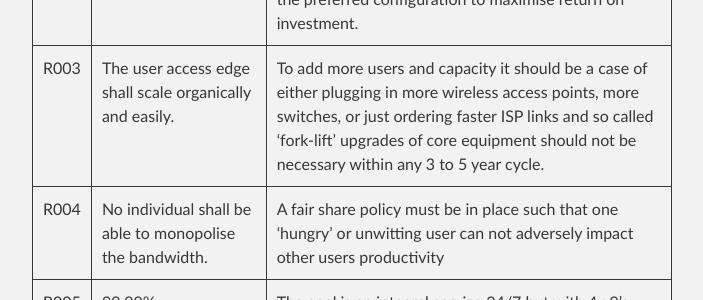
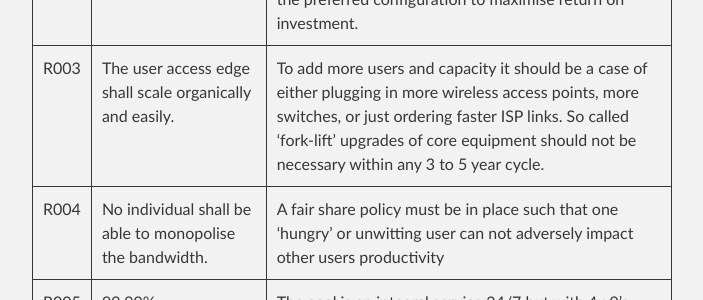
Before and after one commit to podomere/ond, a Jekyll site: the page built from ond-00001/ond-00001.md, in a window 1280 px wide and 900 px high, scrolled down 1347 px. Shown: the part 202-502 px from the top of the window, without its empty margins (288-991 px from the left). Built offline with Jekyll 4.4.1, drawn with Linux system fonts in a browser that asks for light colours.

Commit message:
Updated for requirement R003

```diff
--- a/ond-00001/ond-00001.md
+++ b/ond-00001/ond-00001.md
@@ -22,7 +22,7 @@ The overall goal is to catalyse community sharing and accelerated access to free
 | ----- |:-------------|:-----|
 | R001 | 40-1000 Devices | In 2014 we see about 1 to 4 IP addresses/devices per user (but on average about 1.5 or 2 IPs) thus we are building for organisations with a minimum of 10 users and a maximum of 1000 thus we could see up to 2500 devices in a medium sized network. This 2500 shall be our notional upper bound for this design though it in no way precludes the configuration being used for smaller environments. |
 | R002 | Dual redundant ISP links/connectivity | No ISP has 100% uptime thus dual ISP links helps to increase network uptime/reachability. Active/active is the preferred configuration to maximise return on investment. |
-| R003 | The user access edge shall scale organically and easily. | To add more users and capacity it should be a case of either plugging in more wireless access points, more switches, or just ordering faster ISP links and so called 'fork-lift' upgrades of core equipment should not be necessary within any 3 to 5 year cycle. |
+| R003 | The user access edge shall scale organically and easily. | To add more users and capacity it should be a case of either plugging in more wireless access points, more switches, or just ordering faster ISP links. So called 'fork-lift' upgrades of core equipment should not be necessary within any 3 to 5 year cycle. |
 | R004 | No individual shall be able to monopolise the bandwidth.| A fair share policy must be in place such that one 'hungry' or unwitting user can not adversely impact other users productivity|
 | R005 | 99.99% uptime/availability | The goal is an integral service 24/7 but with 4x 9's availability there is 52.56 minutes downtime allowed per year (excluding planned maintenance and even then maintenance should minimise any and all service impact). The aim is to get MTBF-> ∞,and MTTR->0 whilst also ensuring that data and services are always assured and not corrupted.|
 | R006 | All devices and paths shall be used efficiently. | Effective load balancing and active-active paths should be used where and when possible. Capacity management and reporting should be automated and easily scheduled. Basic instrumentation should be understood and available to non-technical users/entities.|
```
